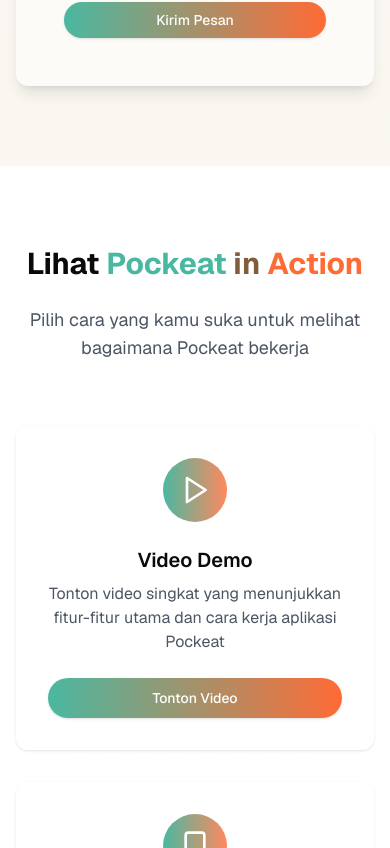
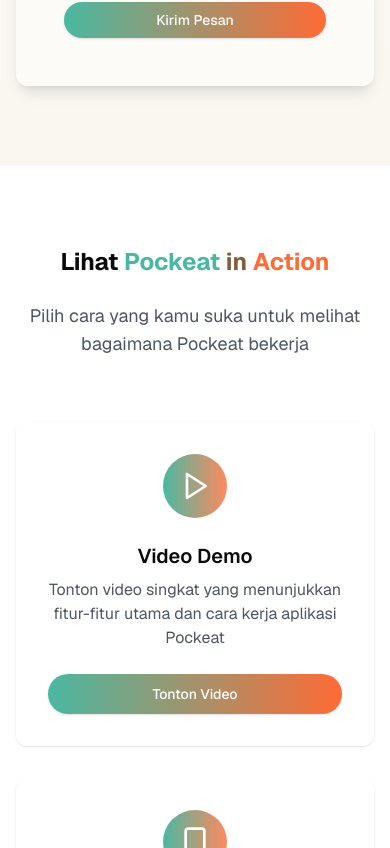
Before and after one commit to Pemuda-Pembuka-Langkah/pockeat-web, a Next.js app: page / in a window 390 px wide. Shown: the part 11152-12000 px from the top of the page. Built offline with nearby package versions, Linux system fonts and the light colour scheme.

Commit message:
style: update style prototype section

```diff
--- a/src/components/landing/prototype-section.tsx
+++ b/src/components/landing/prototype-section.tsx
@@ -21,7 +21,7 @@
       <div className="container relative mx-auto px-4">
         {/* Section Header */}
         <div className="mx-auto max-w-3xl text-center">
-          <h2 className="text-3xl font-bold sm:text-4xl lg:text-5xl">
+          <h2 className="text-2xl font-bold sm:text-4xl lg:text-5xl">
             Lihat{' '}
             <span className="text-[#4AB8A1]">Pockeat</span>{' '}
             <span className="text-[#805E3B]">in</span>{' '}
```
